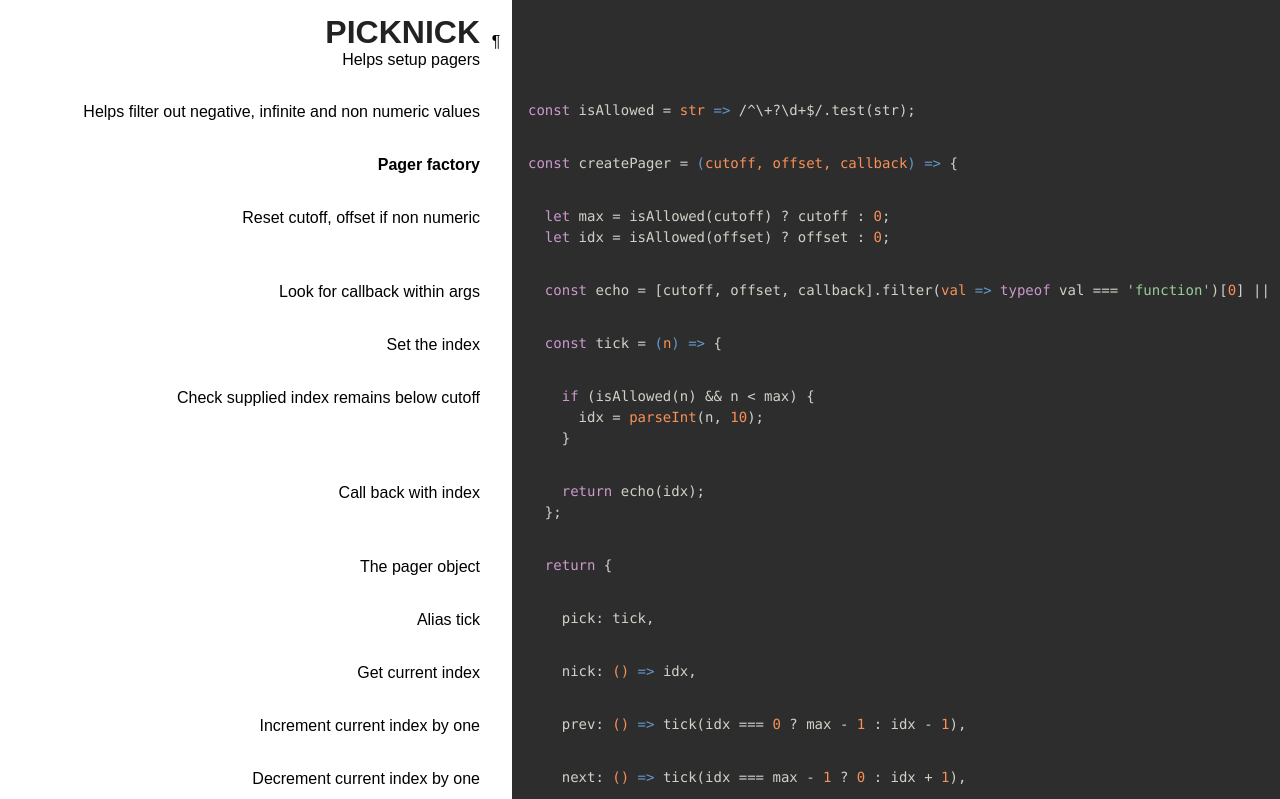
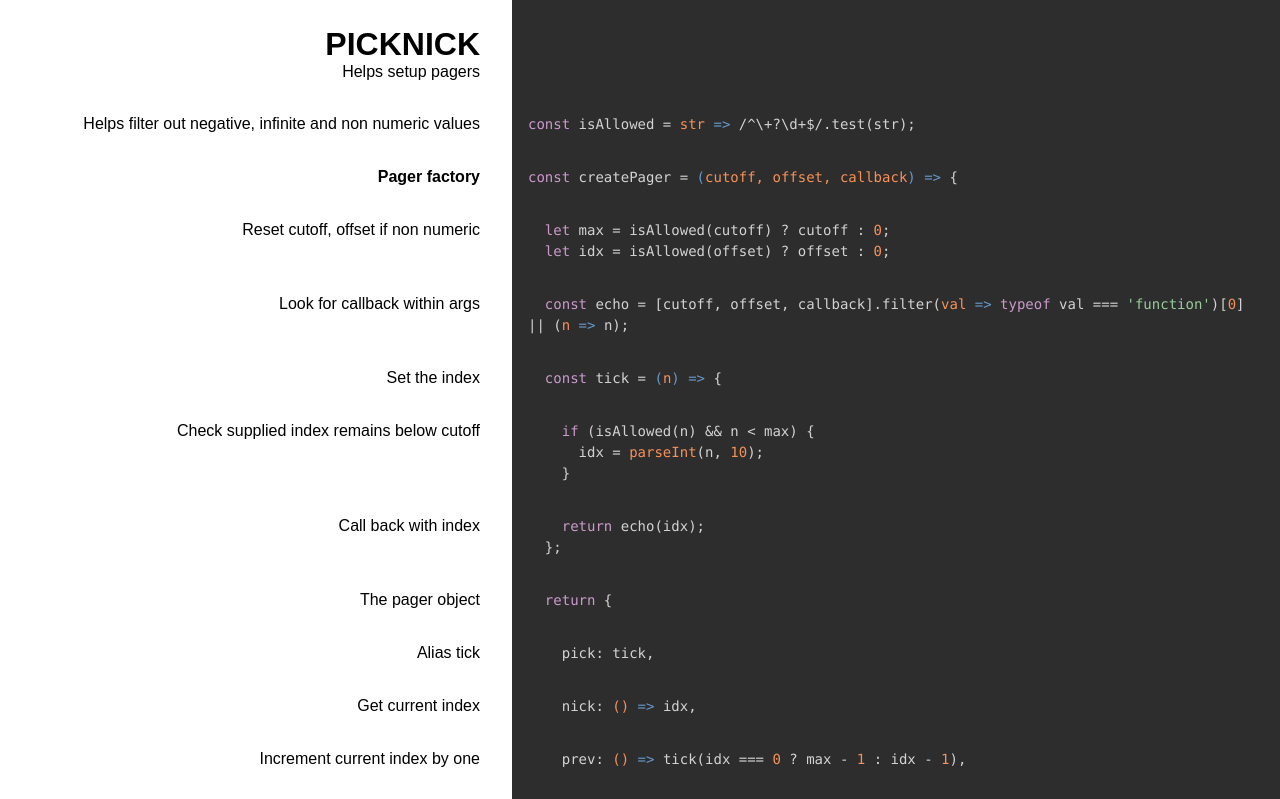
Before and after one commit to thewhodidthis/picknick, a website: page docs/index.html in a window 1280 px wide. Shown: the top 799 px of the page. Drawn offline with Linux system fonts and the light colour scheme.

Commit message:
docs: rebuild

```diff
--- a/docs/docco.css
+++ b/docs/docco.css
@@ -5,13 +5,12 @@ html {
 
 html,
 body {
-  height:100%;
+  height: 100%;
 }
 
 body {
   margin: 0;
   padding: 0;
-  background: #fff;
   font: 16px/1 sans-serif;
 }
 
@@ -19,9 +18,15 @@ a {
   color: inherit;
 }
 
-b,
-strong {
-  font-weight: bold;
+h1,
+h2,
+h3,
+h4,
+h5,
+h6 {
+  margin: 0;
+  word-wrap: break-word;
+  text-transform: uppercase;
 }
 
 ul,
@@ -35,28 +40,19 @@ p {
   margin: 0;
 }
 
-h1,
-h2,
-h3,
-h4,
-h5,
-h6 {
-  margin: 0;
-  color: #222;
-  text-transform: uppercase;
-  font-family: normal 16px/1 arial, sans-serif;
-}
-
 tt,
 pre,
 code {
   margin: 0;
   padding: 0;
+  word-wrap: break-word;
+  white-space: pre-wrap;
   font: 0.875em/1.5 Menlo, Monaco, Consolas, "Lucida Console", monospace;
 }
 
 .jumper {
-  font-size: 0.75rem;
+  max-width: 40rem;
+  font-size: 0.75em;
   padding: 1rem 0.5rem;
   box-sizing: border-box;
 }
@@ -79,23 +75,11 @@ code {
   text-decoration: underline;
 }
 
-.section {
-  display: block;
-}
-
 .title {
   margin: 1rem 0;
   overflow: hidden;
   white-space: nowrap;
   text-overflow: ellipsis;
-}
-
-.content {
-  width: 100%;
-  padding: 1rem;
-  overflow-x: auto;
-  color: rgb(211, 208, 200);
-  background: rgb(45, 45, 45);
 }
 
 .content,
@@ -104,12 +88,36 @@ code {
   box-sizing: border-box;
 }
 
-.annotation p {
-  margin-top: 0.25rem;
+.content {
+  color: #d3d3d3;
+  overflow-x: auto;
+  background: #2d2d2d;
 }
 
-.pilwrap {
-  display: none;
+.annotation {
+  max-width: 40rem;
+  position: relative;
+}
+
+.annotation h1 {
+  margin-bottom: 0.125rem;
+}
+
+.annotation p {
+  line-height: 1.25;
+}
+
+@media only screen and (max-width: 799px) {
+  .pilwrap {
+    display: none;
+  }
+
+  .highlight tt,
+  .highlight pre,
+  .highlight code {
+    white-space: pre;
+    word-wrap: normal;
+  }
 }
 
 @media only screen and (min-width: 400px) {
@@ -120,27 +128,30 @@ code {
 }
 
 @media only screen and (min-width: 800px) {
-  body {
-    background: rgb(45, 45, 45);
+  .jumper {
+    width: 40%;
+    text-align: right;
+    padding: 1rem 1.5rem 0;
   }
 
-  .background {
+  .sections {
+    padding-top: 0.75rem;
+  }
+
+  .sections::before {
     top: 0;
-    width: 40%;
+    right: 0;
+    bottom: 0;
+    width: 60%;
     z-index: -1;
-    height: 100vh;
+    content: "";
+    display: block;
     position: fixed;
-    max-width: 40rem;
-    background: #fff;
+    background: #2d2d2d;
   }
 
   .section {
     overflow: hidden;
-  }
-
-  .content {
-    width: 60%;
-    overflow: visible;
   }
 
   .content,
@@ -150,11 +161,14 @@ code {
     display: inline-block;
   }
 
+  .content {
+    width: 60%;
+    overflow: visible;
+  }
+
   .annotation {
     width: 40%;
-    max-width: 40rem;
     text-align: right;
-    position: relative;
     padding-right: 2rem;
   }
 
@@ -163,7 +177,6 @@ code {
     right: 0;
     bottom: 0;
     width: 2rem;
-    display: block;
     position: absolute;
   }
 
@@ -171,9 +184,8 @@ code {
     top: 50%;
     left: 50%;
     opacity: 0;
+    padding: 1rem;
     display: block;
-    font-size: 1rem;
-    padding: 1rem;
     position: absolute;
     text-decoration: none;
     transform: translate(-50%, -50%);
@@ -267,10 +279,10 @@ code {
 }
 
 .hljs {
+  color: #d3d0c8;
   display: block;
+  padding: 0.5em;
   background: #2d2d2d;
-  color: #d3d0c8;
-  padding: 0.5em;
 }
 
 .coffeescript .javascript,
--- a/docs/index.html
+++ b/docs/index.html
@@ -4,17 +4,14 @@
     <meta charset="utf-8">
     <meta name="viewport" content="width=device-width, initial-scale=1, user-scalable=no">
     <title>Picknick</title>
-    <link rel="stylesheet" media="all" href="docco.css" />
+    <link rel="stylesheet" media="all" href="docco.css">
   </head>
 
   <body>
-    <div class="background"></div>
-
 
 
     <div class="sections">
       <ul>
-
 
 
 
@@ -266,10 +263,9 @@
   };
 };
 
-<span class="hljs-keyword">export</span> <span class="hljs-keyword">default</span> { createPager };</pre></div></div>
+<span class="hljs-keyword">export</span> <span class="hljs-keyword">default</span> createPager;</pre></div></div>
 
         </li>
-
 
       </ul>
     </div>
```
